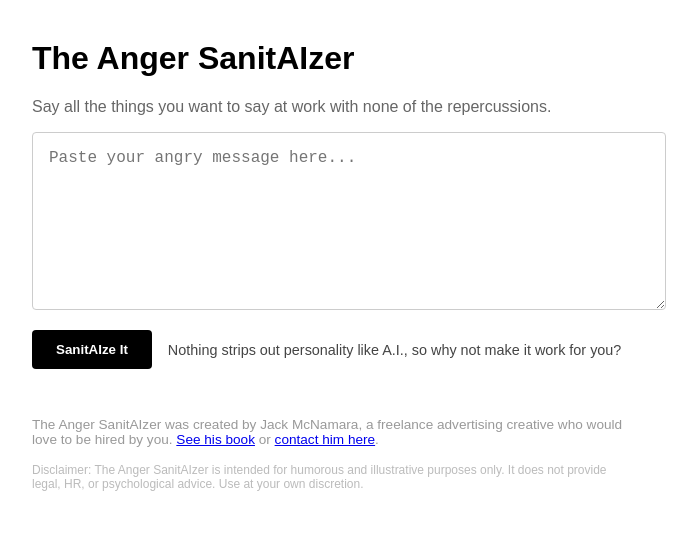
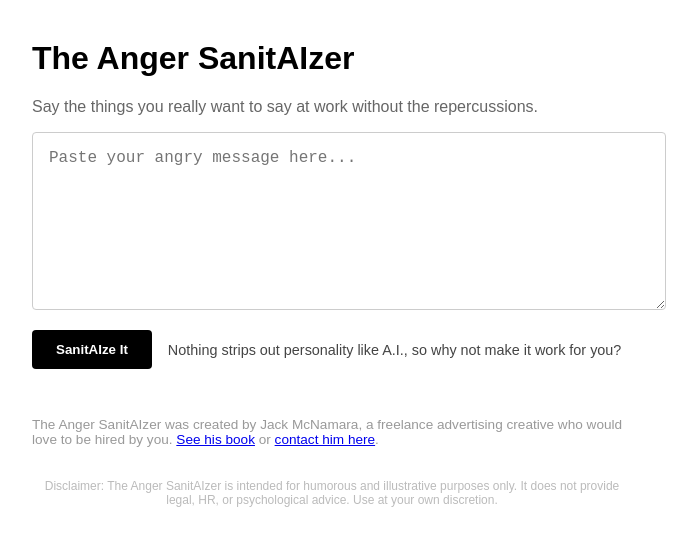
Before and after one commit to jackthemc87/AngerSanitAIzer, a Next.js app: page / in a window 1280 px wide. Shown: the top 546 px of the page, without its empty margins (308-1005 px from the left). Built offline with nearby package versions, Linux system fonts and the light colour scheme.

Commit message:
Update index.tsx

```diff
--- a/pages/index.tsx
+++ b/pages/index.tsx
@@ -55,7 +55,7 @@ export default function Home() {
 
       <h1 style={{ fontSize: "2rem", fontWeight: "bold" }}>The Anger SanitAIzer</h1>
       <p style={{ marginBottom: "1rem", color: "#666" }}>
-        Say all the things you want to say at work with none of the repercussions.
+        Say the things you really want to say at work without the repercussions.
       </p>
 
       <textarea
@@ -123,10 +123,13 @@ export default function Home() {
         <a href="mailto:jackmcnamara@duck.com" style={{ textDecoration: "underline" }}>
           contact him here
         </a>.
-        <div style={{ marginTop: "1rem", fontSize: "0.75rem", color: "#bbb" }}>
-          Disclaimer: The Anger SanitAIzer is intended for humorous and illustrative purposes only. It does not provide legal, HR, or psychological advice. Use at your own discretion.
-        </div>
       </footer>
+
+      {/* LEGAL DISCLAIMER */}
+      <div style={{ marginTop: "2rem", fontSize: "0.75rem", color: "#bbb", textAlign: "center" }}>
+        Disclaimer: The Anger SanitAIzer is intended for humorous and illustrative purposes only.
+        It does not provide legal, HR, or psychological advice. Use at your own discretion.
+      </div>
     </div>
   );
 }
```
